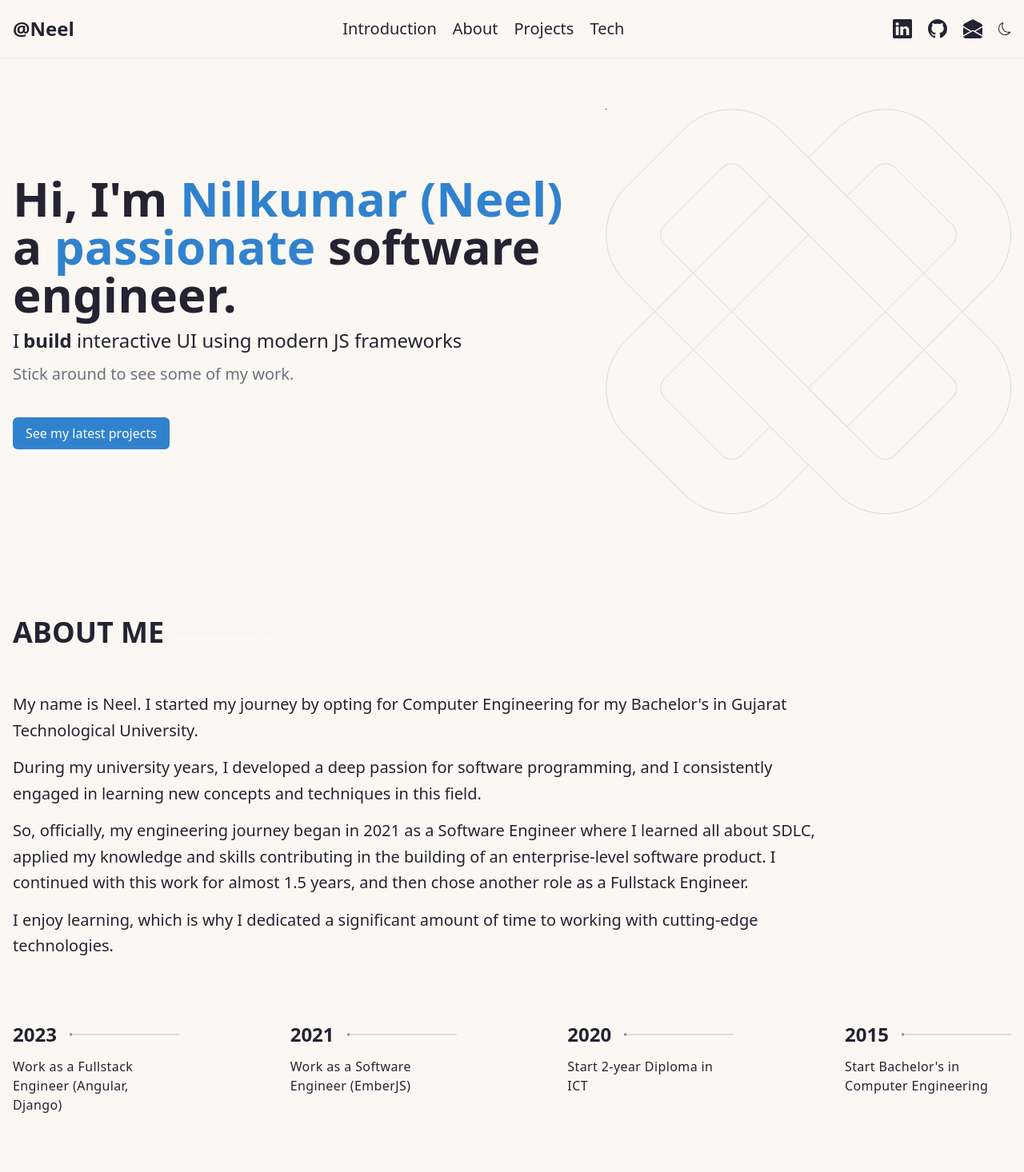
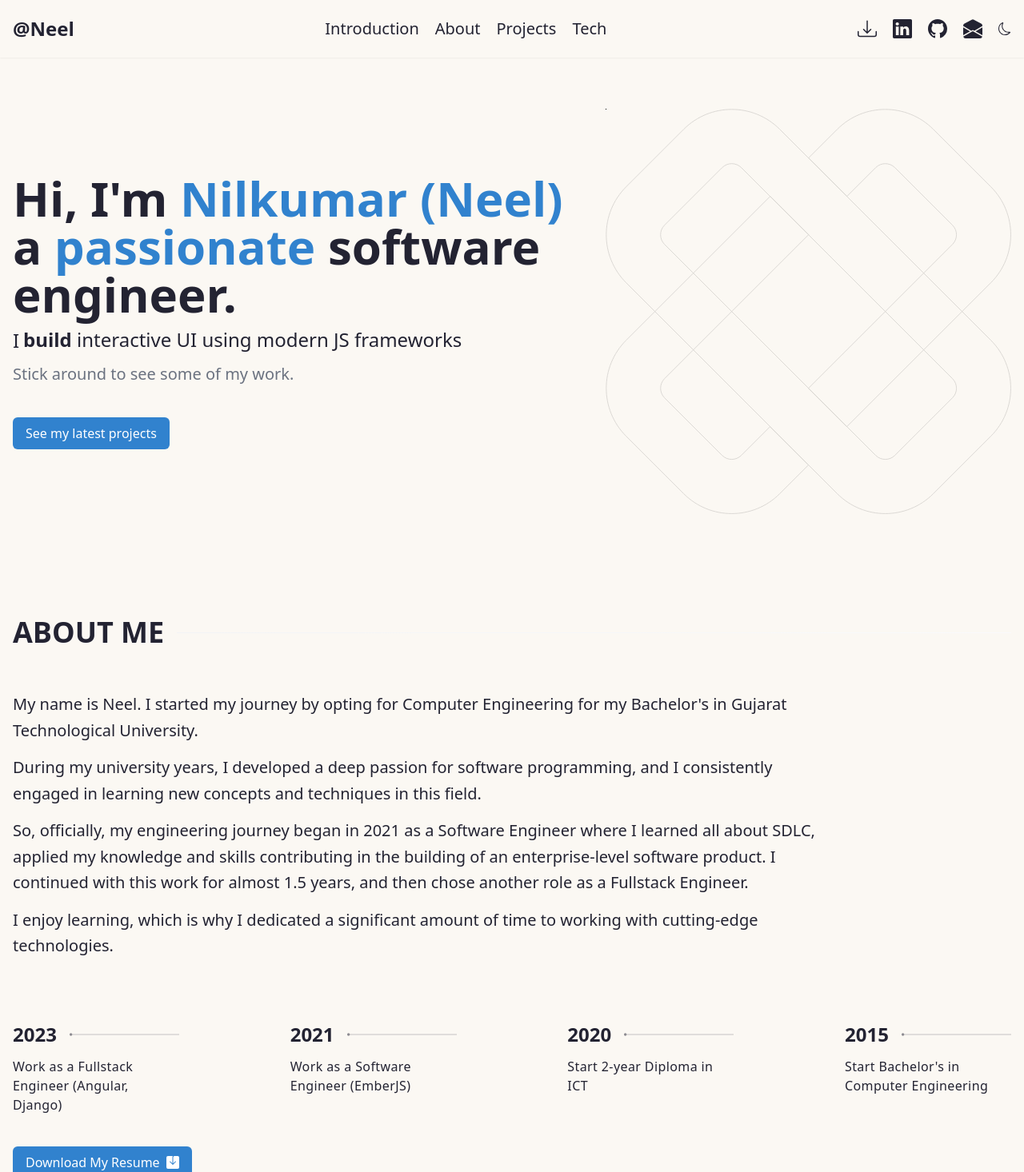
Before and after one commit to nsptel/Portfolio, a Next.js app: page / in a window 1280 px wide. Shown: the top 1466 px of the page at 80% size. Built offline with nearby package versions, Linux system fonts and the light colour scheme.

Commit message:
Add resume download links

```diff
--- a/app/_components/ConnectMedia.jsx
+++ b/app/_components/ConnectMedia.jsx
@@ -3,6 +3,7 @@
 import { LazyMotion, domAnimation, m } from 'framer-motion';
 import { initial, animate, exit, transition } from '@/_utils/motions';
 import { SOCIAL_MEDIA } from '@/_constants';
+import { BsDownload } from 'react-icons/bs';
 
 export function ConnectMedia() {
   return (
@@ -15,6 +16,18 @@ export function ConnectMedia() {
         transition={transition}
       >
         <ul className="flex items-center gap-5">
+          <li>
+            <a
+              href="/assets/Resume.pdf"
+              rel="noreferrer"
+              aria-label="download resume"
+              title="Download Resume"
+              className="text-2xl"
+              download
+            >
+              <BsDownload />
+            </a>
+          </li>
           {SOCIAL_MEDIA.map((item) => (
             <li key={item.id}>
               <a
--- a/app/sections/about/index.jsx
+++ b/app/sections/about/index.jsx
@@ -4,6 +4,7 @@ import { useRef } from 'react';
 import { LazyMotion, domAnimation, useInView } from 'framer-motion';
 import { HeadingDivider } from '@/_components';
 import { TimeLine } from './TimeLine';
+import { BsFillSaveFill } from 'react-icons/bs';
 
 export function AboutSection() {
   const ref = useRef(null);
@@ -49,6 +50,27 @@ export function AboutSection() {
         </div>
 
         <TimeLine />
+
+        <div
+          ref={ref}
+          className="pt-10"
+          style={{
+            transform: isInView ? 'none' : 'translateY(50px)',
+            opacity: isInView ? 1 : 0,
+            transition: 'all 0.9s cubic-bezier(0.17, 0.55, 0.55, 1) 0.5s',
+          }}
+        >
+          <a
+            href="/assets/Resume.pdf"
+            tabIndex="0"
+            className="btn"
+            aria-label="Latest projects"
+            rel="noreferrer"
+            download
+          >
+            Download My Resume &nbsp; <BsFillSaveFill />
+          </a>
+        </div>
       </section>
     </LazyMotion>
   );
```
Also changed, not shown: 1 other file (tests, documents, lock files or other folders).
